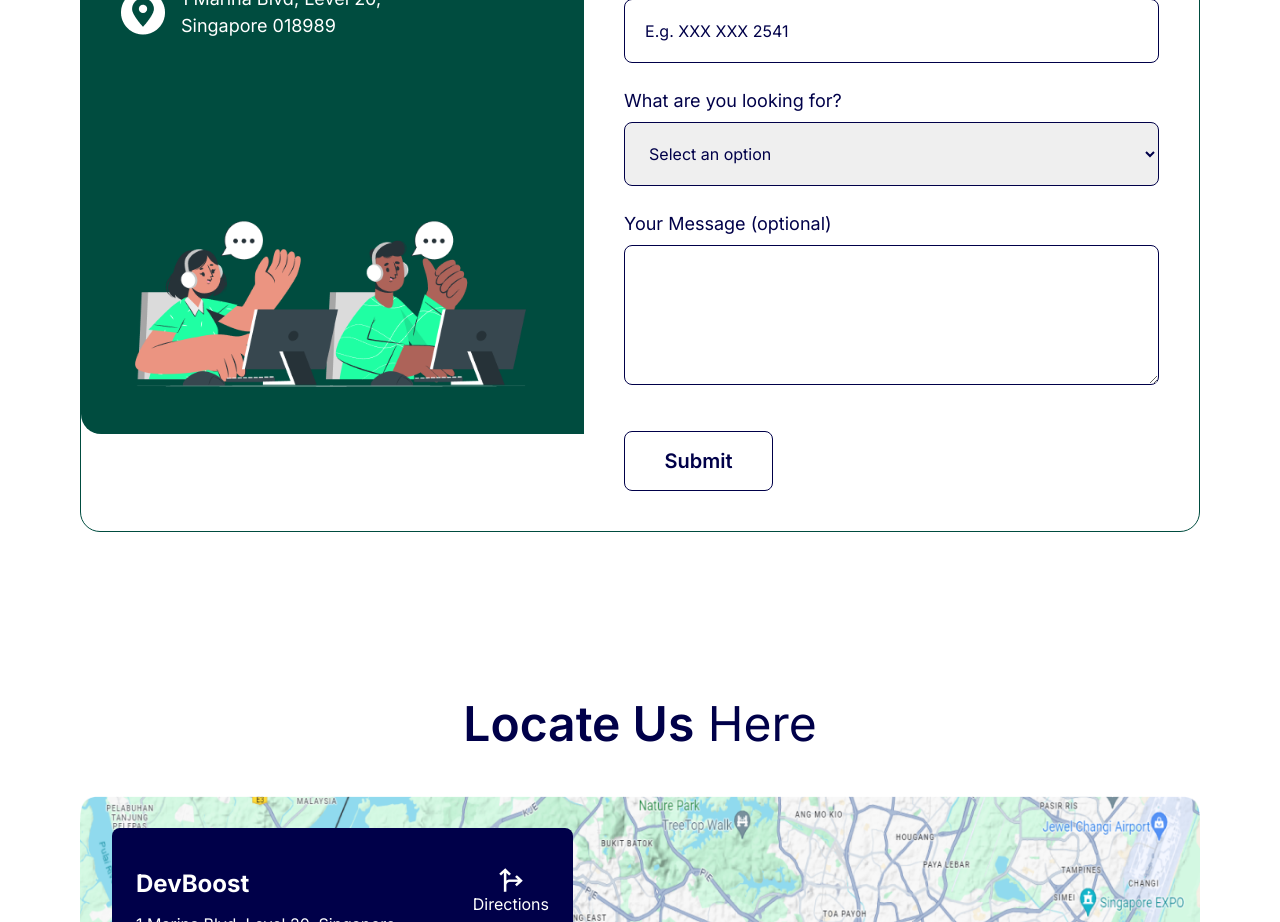
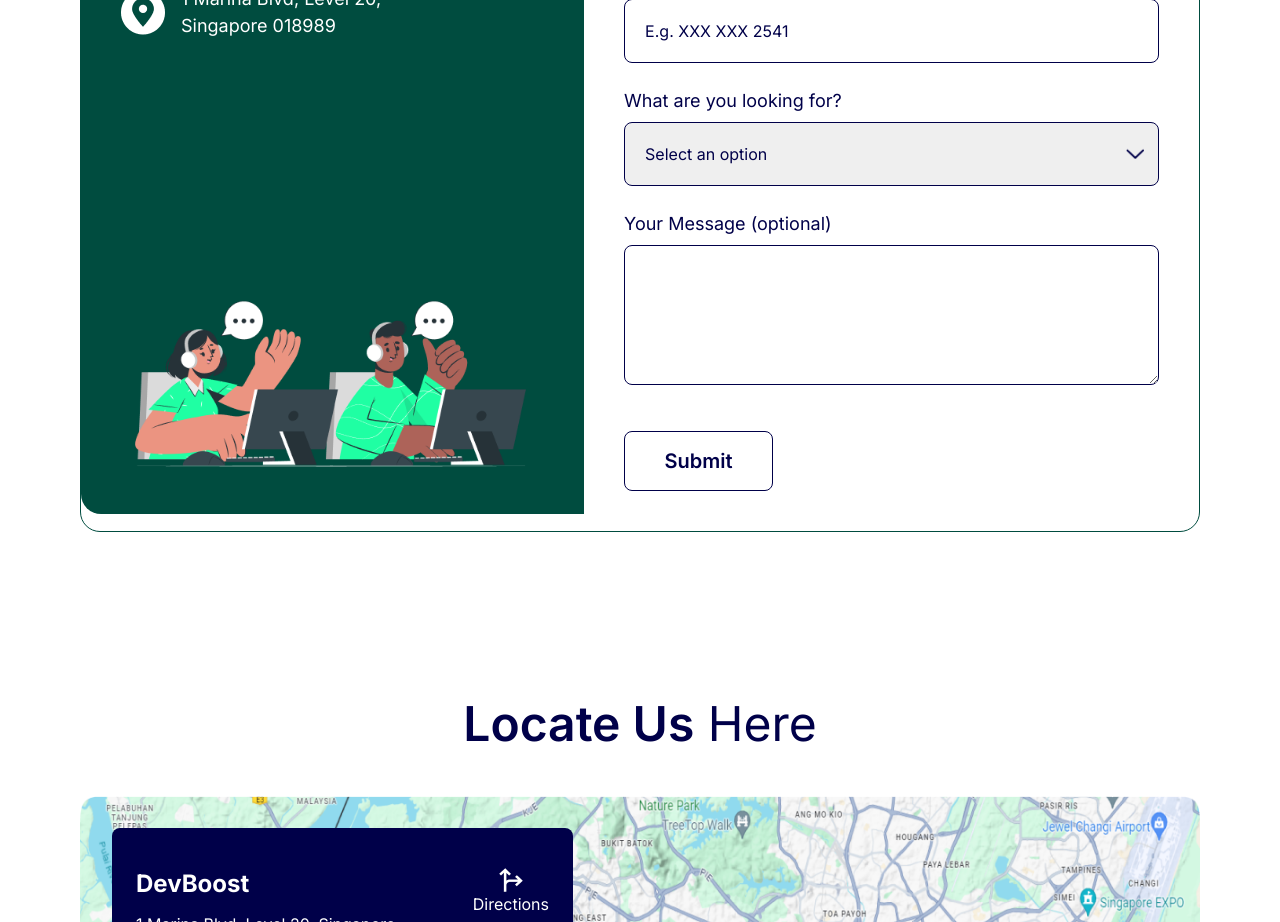
Before and after one commit to werahul/itechVdo, a Next.js app: page /contact in a window 1280 px wide. Shown: the part 1120-2042 px from the top of the page. Built offline with nearby package versions, Linux system fonts and the light colour scheme; a web font is replaced by a local one.

Commit message:
roi-done

```diff
--- a/app/globals.css
+++ b/app/globals.css
@@ -340,8 +340,8 @@
   border-radius: 8px;
   position: absolute;
   bottom: 40px;
-  padding: 10px 20px;
-  width: 260px;
+  padding: 10px 10px;
+  width: 250px;
   align-items: center;
   justify-content: space-between;
 }
@@ -548,6 +548,23 @@
   box-shadow: 0 0 10px rgba(0, 255, 0, 0.5);
 
 }
-.cupa{
+.custom-select-wrapper {
+  position: relative;
+  width: 100%;
+}
+
+.custom-select {
+  appearance: none; /* Remove default arrow */
+  -webkit-appearance: none; /* Remove default arrow for Safari */
+  -moz-appearance: none; /* Remove default arrow for Firefox */
+  padding-right: 40px; /* Add some space for the custom arrow */
+}
+
+.custom-select-arrow {
+  position: absolute;
+  right: 15px; /* Adjust based on your needs */
+  top: 50%;
+  transform: translateY(-50%);
+  pointer-events: none; /* Prevent the image from blocking the select */
 
 }
--- a/components/AboutBlue.jsx
+++ b/components/AboutBlue.jsx
@@ -122,7 +122,7 @@ const AboutBlue = () => {
               and quality.
             </p>
           </div>
-          <div className="lg:w-[50%] flex items-start justify-center max-container">
+          <div className="lg:w-[50%] flex items-start justify-center max-container lg:mt-0 mt-5">
           <div className="videoSec w-full h-auto rounded-[10px] relative">
             <video
               ref={videoRef}
@@ -136,7 +136,7 @@ const AboutBlue = () => {
               <img
                 src="/Images/playBtn.png"
                 alt="Play Button"
-                className="z-10 w-[80px] absolute top-1/2 left-1/2 transform -translate-x-1/2 -translate-y-1/2 cursor-pointer"
+                className="z-10 lg:w-[80px] w-[40px] absolute top-1/2 left-1/2 transform -translate-x-1/2 -translate-y-1/2 cursor-pointer"
                 onClick={handlePlayPause}
               />
             )}
--- a/components/ContactBlue.jsx
+++ b/components/ContactBlue.jsx
@@ -124,7 +124,7 @@ const ContactBlue = () => {
                   </div>
                 </div>
               </div>
-              <div className="lg:mt-[100px] mt-[30px]">
+              <div className="lg:mt-[180px] mt-[30px]">
                 <img src="/Images/contactImg.png" alt="contact" />
               </div>
             </div>
@@ -174,11 +174,12 @@ const ContactBlue = () => {
                     <p className="font-inter text-[#000049] mb-2 text-[18px]">
                       What are you looking for?
                     </p>
+                    <div className="custom-select-wrapper">
                       <select
                         name="option"
                         value={formData.option}
                         onChange={handleChange}
-                      className="border font-inter lg:text-[16px] text-[#000049] text-[14px] px-5 placeholder-[#000049] border-[#000049] rounded-[8px] lg:h-[64px] h-[48px] w-full"
+                        className="custom-select border font-inter lg:text-[16px] text-[#000049] text-[14px] px-5 placeholder-[#000049] border-[#000049] rounded-[8px] lg:h-[64px] h-[48px] w-full"
                       >
                         <option value="" disabled selected>
                           Select an option
@@ -186,6 +187,11 @@ const ContactBlue = () => {
                         <option value="request-demo">Request A Demo</option>
                         <option value="start-free">Start for Free</option>
                       </select>
+                      <img
+                        src="Images/downFaqIcon.png"
+                        className="custom-select-arrow lg:w-[18px] w-[13px]"
+                      />
+                    </div>
                   </div>
                   <div>
                     <p className="font-inter text-[#000049] mb-2 text-[18px]">
--- a/components/TeamSection.jsx
+++ b/components/TeamSection.jsx
@@ -111,7 +111,7 @@ const TeamSection = () => {
             <img src={member.image} alt={member.name} className="team-image lg:w-auto w-[264px] h-[316px] " />
             <div className="info-box">
               <div className="">
-                <p className="font-inter font-semibold text-[#000049] text-[20px]">
+                <p className="font-inter font-semibold text-[#000049] text-[20px] whitespace-nowrap">
                   {member.name}
                 </p>
                 <p className="font-inter text-[#000049] text-[14px] whitespace-nowrap">
```
Lines whose indentation alone changed are shown as unchanged.
